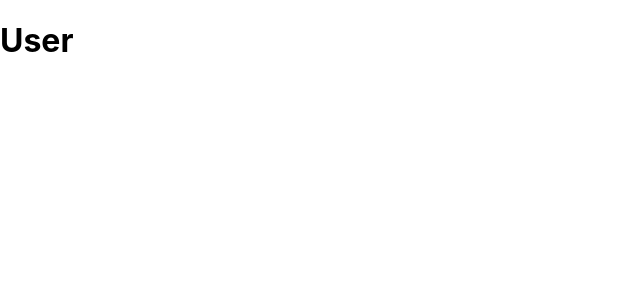
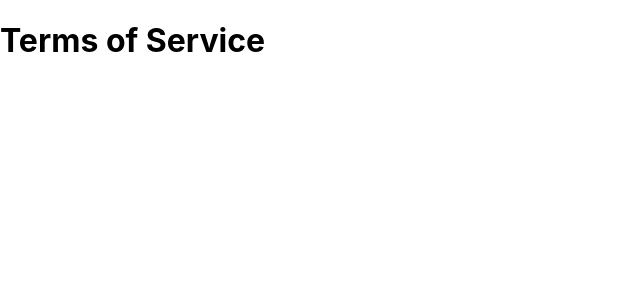
Before and after one commit to angeloreborn/discord-bot-assistant, a Next.js app: page /terms_of_service in a window 1280 px wide. Shown: the top 300 px of the page, without its empty margins (0-640 px from the left). Built offline with nearby package versions, Linux system fonts and the light colour scheme.

Commit message:
Create terms_of_service.tsx

```diff
--- /dev/null
+++ b/pages/terms_of_service.tsx
@@ -0,0 +1,13 @@
+import React from 'react'
+
+interface Props {}
+
+function Terms_of_service(props: Props) {
+    const {} = props
+
+    return (
+        <h1>Terms of Service</h1>
+    )
+}
+
+export default Terms_of_service
```
